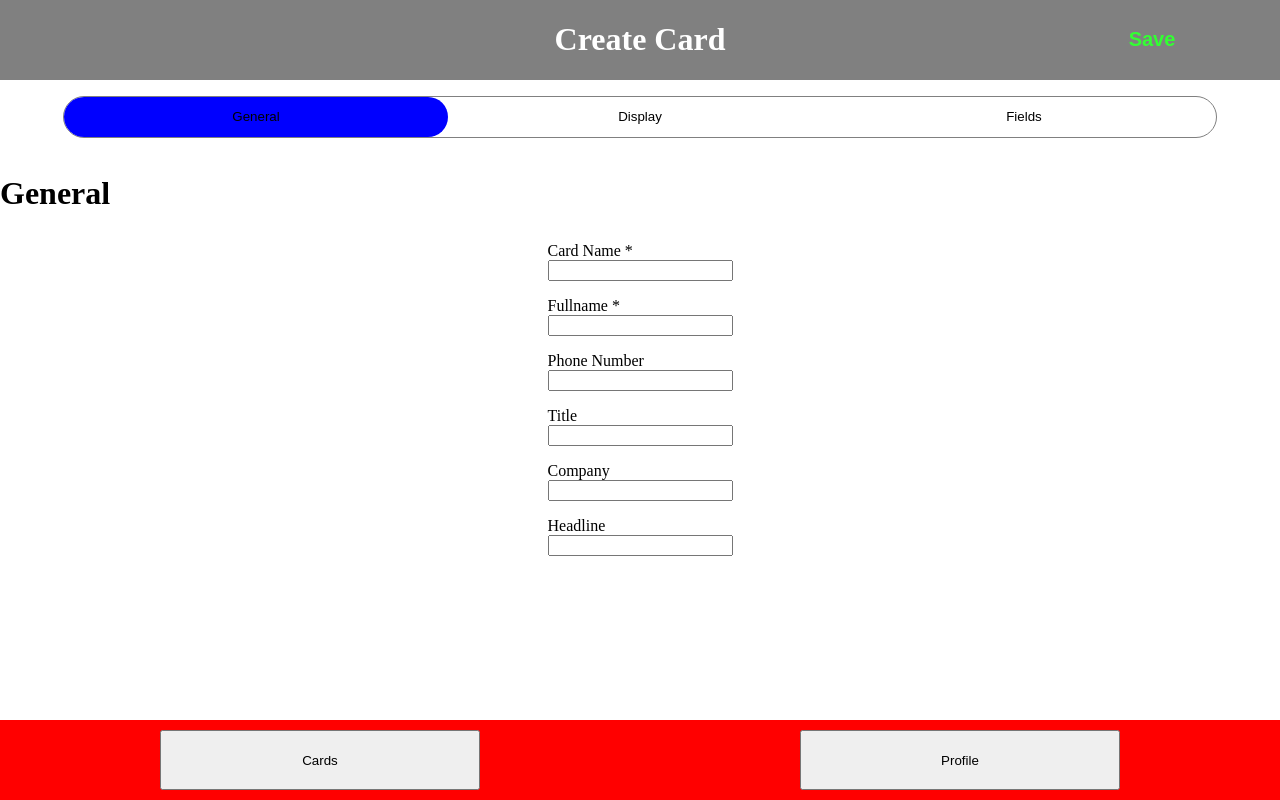
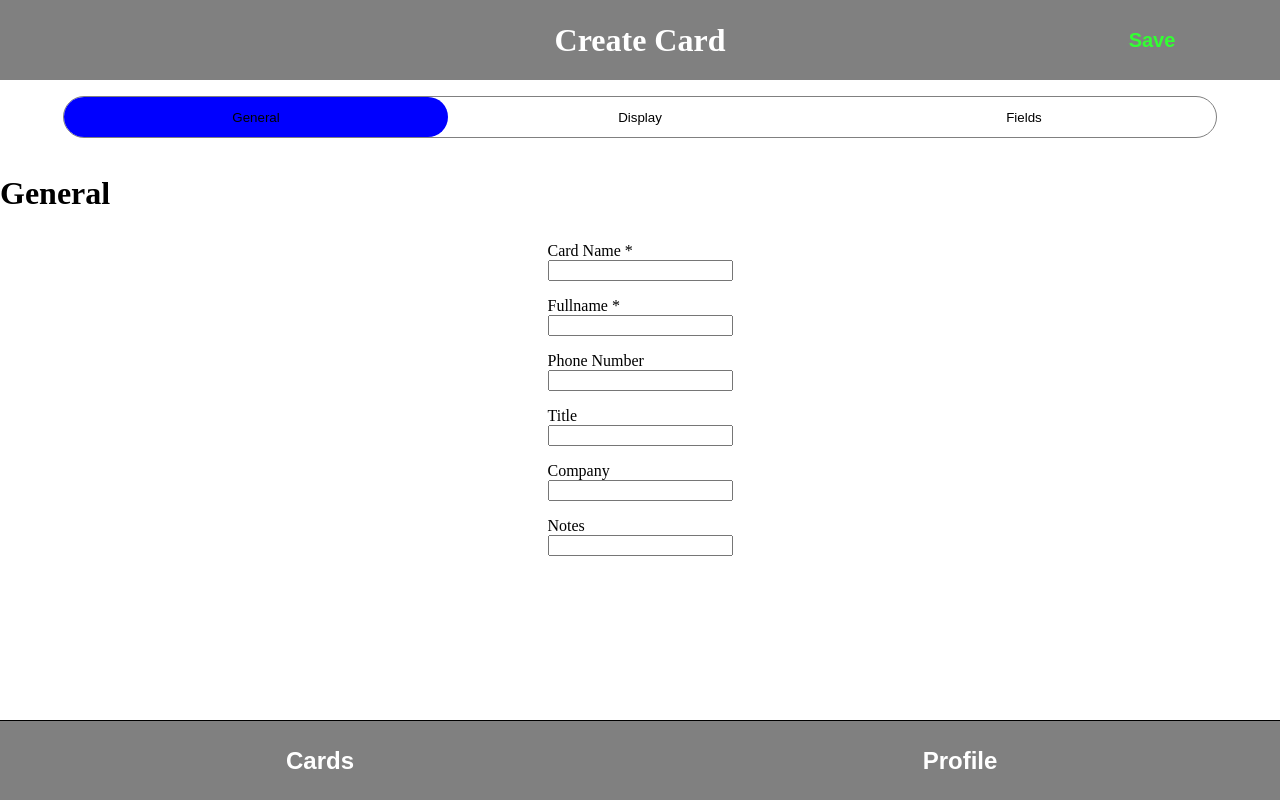
Before and after one commit to poofy25/CardShare, a React (Vite) app: page /createcard in a window 1280 px wide. Built offline with nearby package versions, Linux system fonts and the light colour scheme; no server answers.

Commit message:
fixing a bug

```diff
--- a/src/components/LinkField/LinkField.jsx
+++ b/src/components/LinkField/LinkField.jsx
@@ -72,7 +72,7 @@ function LinkField(props) {
         }}>X</button>
       </div>
 
-        <input required name='fieldLink' onInvalid={()=>props.changeActiveComponent(<FieldsCreateCard/> , null , document.getElementById('fieldsCreateBtn'))} onChange={onInputLink} placeholder={`Username or ${field} Link`}></input>
+        <input required name='fieldLink' onInvalid={()=>props.changeActiveComponent(<FieldsCreateCard/> , null , document.getElementById('fieldsCreateBtn'))} onChange={onInputLink} placeholder={field== 'Email' ? 'Email address' : `Username or ${field} Link`}></input>
 
 
         <input required name='fieldDisplay' onInvalid={()=>props.changeActiveComponent(<FieldsCreateCard/> , null , document.getElementById('fieldsCreateBtn'))} onChange={onInputDisplay} value={fieldData?.display} placeholder='Enter display text'></input>
--- a/src/components/Navigation/Navigation.jsx
+++ b/src/components/Navigation/Navigation.jsx
@@ -10,12 +10,12 @@ function NavigationBar() {
 
     return (
 
-     <div className={styles.navBar}>
+     <nav className={styles.navBar}>
 
      <button onClick={()=>{navigateTo('/cards')}}>Cards</button>
      <button onClick={()=>{navigateTo('/profile')}}>Profile</button>
 
-     </div>
+     </nav>
 
 
 
--- a/src/components/Navigation/navigation.module.css
+++ b/src/components/Navigation/navigation.module.css
@@ -1,6 +1,5 @@
 .navBar{
-
-background-color: red;
+border-top: 1px solid black;
 position: fixed;
 width: 100vw;
 height: 10vh;
@@ -8,11 +7,20 @@ bottom: 0;
 display: flex;
 align-items: center;
 justify-content: space-around;
+box-sizing: border-box;
 
 
 }
 
 .navBar > button {
-width: 25vw;
-height: 75%;
+width: 50vw;
+height: 100%;
+background-color: gray;
+color: white;
+font-size: 1.5rem;
+font-weight: bolder;
+border: none;
 }
+.navBar > button:active {
+    opacity: 0.5;
+}
--- a/src/functions/createVCard.js
+++ b/src/functions/createVCard.js
@@ -1,12 +1,13 @@
 
 const vCardCode = {
     fullname:'\nFN:',
+    name:'\nN:',
     phone:'\nTEL;TYPE=work,voice:',
     title:'\nTITLE:',
     company:'\nORG:',
     headline:'\nNOTE:',
     photo:'\nPHOTO;ENCODING=BASE64;TYPE=JPEG:',
-    email:'\nEMAIL:',
+    Email:'\nEMAIL:',
     Instagram:'\nURL;Instagram=Instagram:',
     TikTok:'\nURL;TikTok=TikTok:',
     Website:'\nURL;Website=Website:',
@@ -44,6 +45,8 @@ const fieldsData = data.fieldsData
             vcard = vcard + vCardCode[key] + value
         }
      })}
+
+     vcard = vcard + vCardCode.name + generalData.fullname
      {Object.entries(fieldsData).map(([key,value])=>{
         if(vCardCode.hasOwnProperty(key)){
             console.log(key,value)
--- a/src/pages/CreateCard/components/GeneralCreateCard.jsx
+++ b/src/pages/CreateCard/components/GeneralCreateCard.jsx
@@ -43,7 +43,7 @@ function GeneralCreateCard(props) {
             </label>
 
             <label>
-               Headline
+               Notes
                <input name="headline" type="text"/>
             </label>
 
--- a/src/pages/CreateCard/createCard.module.css
+++ b/src/pages/CreateCard/createCard.module.css
@@ -8,6 +8,7 @@
     display: flex;
     background-color: rgb(128,128,128);
     width: 100vw;
+    height: 10vh;
     justify-content: center;
     align-items: center;
     position: relative;
--- a/src/pages/ViewCard/ViewCard.jsx
+++ b/src/pages/ViewCard/ViewCard.jsx
@@ -152,7 +152,7 @@ function ViewCardPage() {
                 <h2 style={{fontWeight:400}}>{generalData.company}</h2>
               </span>
 
-              <h3 className={styles.headline}>{generalData.headline}</h3>
+              {generalData.headline && <h3 className={styles.headline}>{generalData.headline}</h3> }
 
 
 
@@ -161,7 +161,7 @@ function ViewCardPage() {
               <a><img src={icons.Phone}/>{generalData?.phone}</a>}
 
               {Object.entries(fieldsData).map(([field,data])=>{
-           return <a href={data.link} key={field}><img src={fieldValues[field].icon}/>{data.display}</a>
+           return <a href={field=="Email" ? `mailto:${data.link}` :  data.link} key={field}><img src={fieldValues[field].icon}/>{data.display}</a>
         })}
               </span>
               <span className={styles.saveBtnWrapper}>
```
